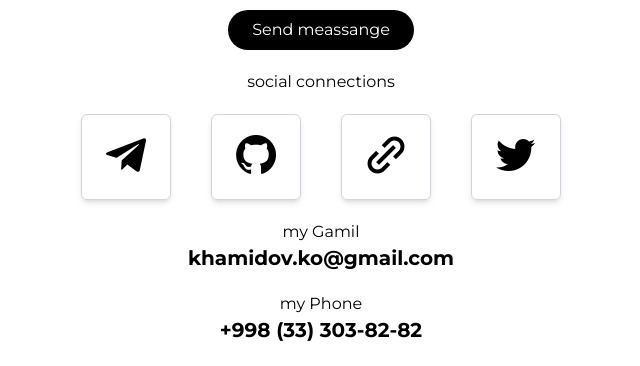
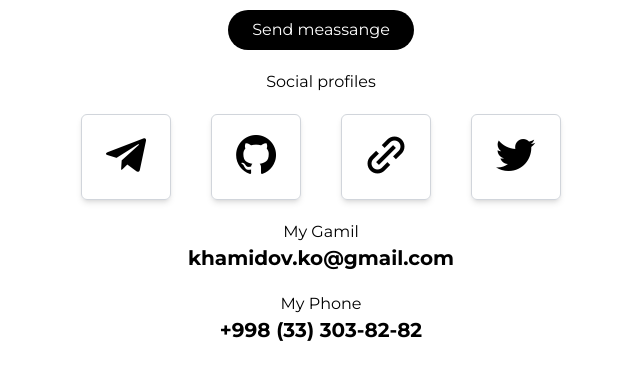
Before and after one commit to silvante/portfolio, a React (Vite) app: page / in a window 1280 px wide. Shown: the part 6268-6634 px from the top of the page, without its empty margins (319-959 px from the left). Built offline with nearby package versions, Linux system fonts and the light colour scheme.

Commit message:
the friktion

```diff
--- a/src/sections/Contact.jsx
+++ b/src/sections/Contact.jsx
@@ -114,7 +114,7 @@ const Contact = () => {
               Send meassange
             </button>
           </form>
-          <p>social connections</p>
+          <p>Social profiles</p>
           <div className="text-5xl grid grid-cols-2 sm:grid-cols-4 gap-10">
             <div className="border border-gray-300 shadow-md rounded-md hover:bg-black hover:text-white">
               <a
@@ -154,11 +154,11 @@ const Contact = () => {
             </div>
           </div>
           <div>
-            <p>my Gamil</p>
+            <p>My Gamil</p>
             <p className="text-xl font-bold">khamidov.ko@gmail.com</p>
           </div>
           <div>
-            <p>my Phone</p>
+            <p>My Phone</p>
             <p className="text-xl font-bold">+998 (33) 303-82-82</p>
           </div>
         </div>
```
